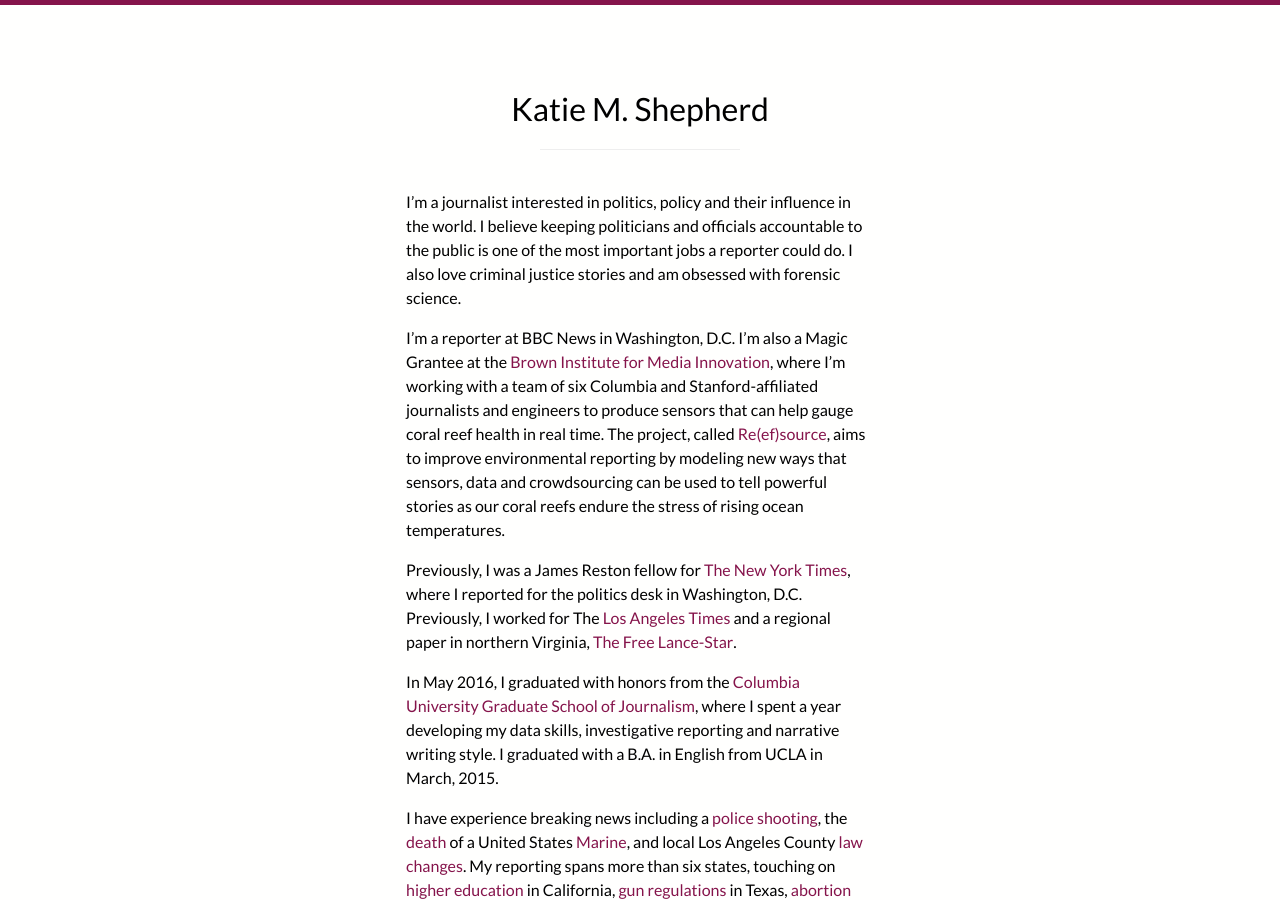
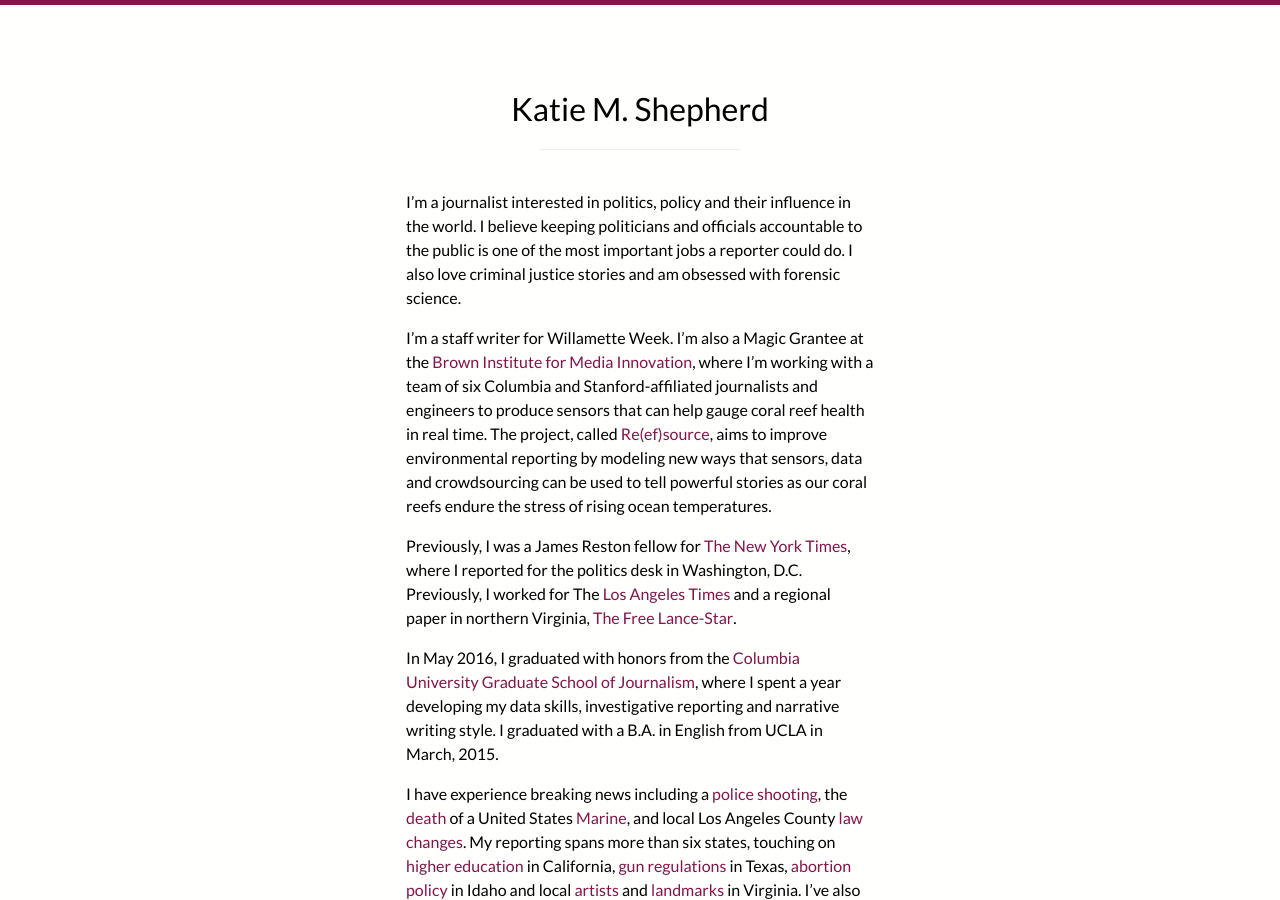
Before and after one commit to ksheps/ksheps.github.io, a Jekyll site: the page built from index.md, in a window 1280 px wide and 900 px high. Built offline with Jekyll 4.4.1, drawn with Linux system fonts in a browser that asks for light colours; our own code applies the rules of GitHub Pages for plain Markdown files.

Commit message:
Update index.md

```diff
--- a/index.md
+++ b/index.md
@@ -8,7 +8,7 @@ layout: base
 
 I'm a journalist interested in politics, policy and their influence in the world. I believe keeping politicians and officials accountable to the public is one of the most important jobs a reporter could do. I also love criminal justice stories and am obsessed with forensic science.
 
-I'm a reporter at BBC News in Washington, D.C. I'm also a Magic Grantee at the [Brown Institute for Media Innovation](http://brown.columbia.edu/people), where I'm working with a team of six Columbia and Stanford-affiliated journalists and engineers to produce sensors that can help gauge coral reef health in real time. The project, called [Re(ef)source](http://brown.stanford.edu/magic/reefsource_201617), aims to improve environmental reporting by modeling new ways that sensors, data and crowdsourcing can be used to tell powerful stories as our coral reefs endure the stress of rising ocean temperatures.
+I'm a staff writer for Willamette Week. I'm also a Magic Grantee at the [Brown Institute for Media Innovation](http://brown.columbia.edu/people), where I'm working with a team of six Columbia and Stanford-affiliated journalists and engineers to produce sensors that can help gauge coral reef health in real time. The project, called [Re(ef)source](http://brown.stanford.edu/magic/reefsource_201617), aims to improve environmental reporting by modeling new ways that sensors, data and crowdsourcing can be used to tell powerful stories as our coral reefs endure the stress of rising ocean temperatures.
 
 Previously, I was a James Reston fellow for [The New York Times](//nytimes.com), where I reported for the politics desk in Washington, D.C. Previously, I worked for The [Los Angeles Times](//latimes.com) and a regional paper in northern Virginia, [The Free Lance-Star](//fredericksburg.com).
 
```
